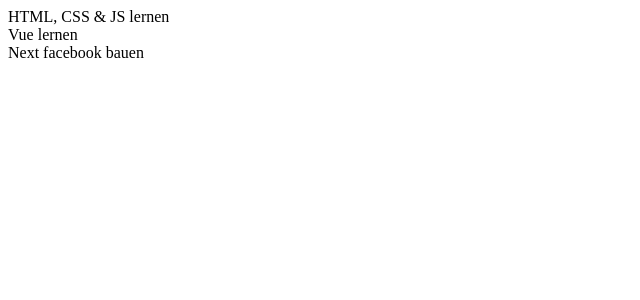
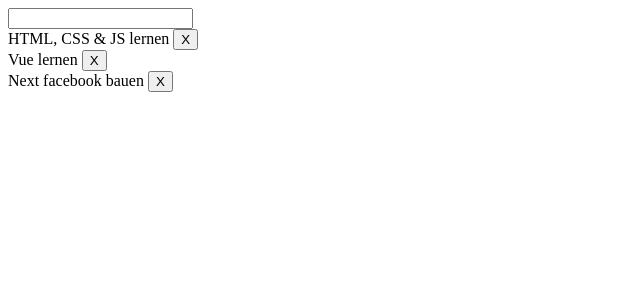
Before and after one commit to Relentl3zz/Der-umfangreiche-Einstieg-in-Vue.js, a Vue app: page / in a window 1280 px wide. Shown: the top 300 px of the page, without its empty margins (0-640 px from the left). Built offline with nearby package versions, Linux system fonts and the light colour scheme.

Commit message:
ToDos lanhand der ID löschen

```diff
--- a/src/views/ToDoList.vue
+++ b/src/views/ToDoList.vue
@@ -1,6 +1,9 @@
 <template>
   <div>
-    <div v-for="(todo, index) in todos" :key="index">{{ todo.title }}</div>
+    <input v-on:keyup.enter="addToDo" />
+    <div v-for="(todo, index) in todos" :key="index">
+      {{ todo.title }} <button v-on:click="deleteToDo(todo.id)">X</button>
+    </div>
   </div>
 </template>
 
@@ -9,12 +12,24 @@
   data() {
     return {
       todos: [
-        { title: "HTML, CSS & JS lernen" },
-        { title: "Vue lernen" },
-        { title: "Next facebook bauen" },
+        { id: 1, title: "HTML, CSS & JS lernen" },
+        { id: 2, title: "Vue lernen" },
+        { id: 3, title: "Next facebook bauen" },
       ],
-      counter: 0,
+      counter: 4,
     };
+  },
+  methods: {
+    addToDo(e) {
+      this.todos.push({ id: this.counter++, title: e.target.value });
+      e.target.value = "";
+    },
+    deleteToDo(id) {
+      this.todos.splice(
+        this.todos.findIndex((item) => item.id === id),
+        1
+      );
+    },
   },
 };
 </script>
```
